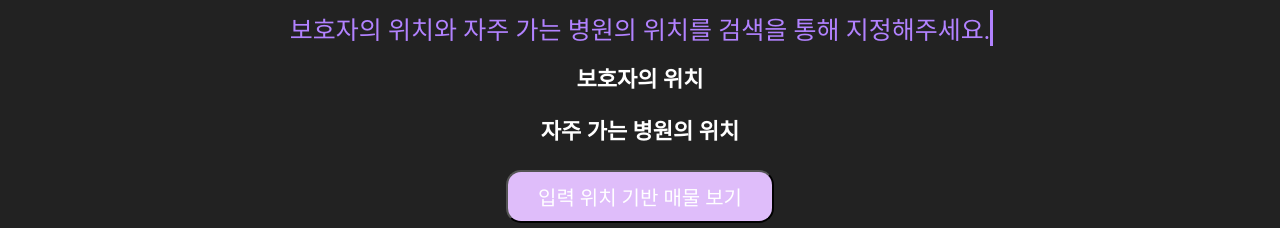
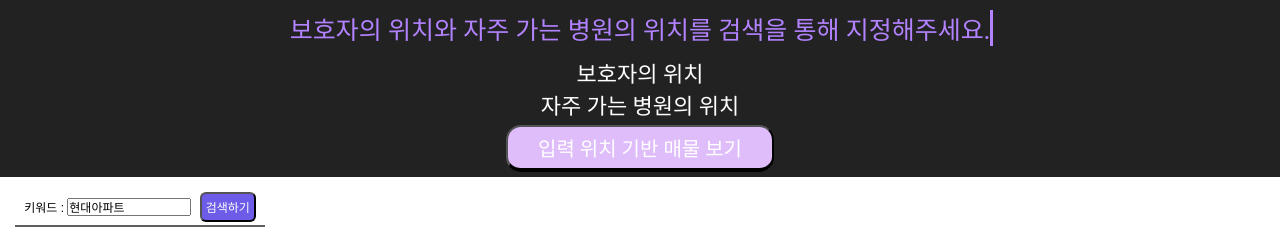
Before and after one commit to kimhyunkwang/medical-blind-spot, a Flask app: page / in a window 1280 px wide. Shown: the part 60-288 px from the top of the page. Run offline with Flask 2, Linux system fonts and the light colour scheme; some libraries are stand-ins or nearby versions; some web fonts are replaced.

Commit message:
css 수정

```diff
--- a/app/static/css/location.css
+++ b/app/static/css/location.css
@@ -26,7 +26,7 @@
 	white-space: nowrap;
 	color: transparent;
 	padding-top:10px;
-	padding-bottom:15px;
+	padding-bottom:10px;
 }
 
 #title-text::before {
@@ -72,9 +72,10 @@
 	display:inline-block;
   	color:#ffffff;
 	font-size:20px;
-	padding:10px 30px;
+	padding: 6px 30px;
 	text-decoration:none;
 	font-family: 'MaplestoryOTFBold';
+	border-bottom-width: 4px;
 }
 
 .btn_next{
--- a/app/static/js/location.js
+++ b/app/static/js/location.js
@@ -213,7 +213,7 @@
     protectorLocationData.address = positionAddress;
 
     document.getElementById("showProtectorLocation").innerHTML = `
-                                                                    <p>${protectorLocationData.title}${protectorLocationData.roadAddress}${protectorLocationData.address}</p>
+                                                                    ${protectorLocationData.title}${protectorLocationData.roadAddress}${protectorLocationData.address}
                                                                     `;
 
     protectorLocation = {};
@@ -232,7 +232,7 @@
     hospitalLocationData.address = positionAddress;
 
     document.getElementById("showHospitalLocation").innerHTML = `
-                                                                    <p>${hospitalLocationData.title}${hospitalLocationData.roadAddress}${hospitalLocationData.address}</p>
+                                                                    ${hospitalLocationData.title}${hospitalLocationData.roadAddress}${hospitalLocationData.address}
                                                                     `;
     hospitalLocation = {};
     hospitalLocation['lat'] = positionLat;
--- a/app/templates/location.html
+++ b/app/templates/location.html
@@ -16,15 +16,13 @@
     <div id="title-text">
         <span>보호자의 위치와 자주 가는 병원의 위치를 검색을 통해 지정해주세요.</span>
     </div>
-            <div class="locations">
-              <h5 id=pro_location>보호자의 위치</h5>
-              <p><div id="showProtectorLocation"></div></p>
-              <h5 id=hos_location>자주 가는 병원의 위치</h5>
-              <p><div id="showHospitalLocation"></div></p>
-                <div class="row_page_navigator">
-                    <button type="button" class="btn_next" onclick="nextPage()">입력 위치 기반 매물 보기</button>
-                </div>
+        <div class="locations">
+            <span style="padding:10px;"></span><span id="pro_location">보호자의 위치</span><span id="showProtectorLocation"></span>
+            <br><span style="padding:10px;"></span><span id="hos_location">자주 가는 병원의 위치</span><span id="showHospitalLocation"></span>
+            <div class="row_page_navigator">
+                <button type="button" class="btn_next" onclick="nextPage()">입력 위치 기반 매물 보기</button>
             </div>
+        </div>
     </div>
 
         <div class=map_wrap>
--- a/app/templates/nav.html
+++ b/app/templates/nav.html
@@ -19,11 +19,11 @@
             <button class="button"><h1 class="button-text">집바구니</h1></button>
         </a> -->
         <a href="/logout">
-            <button class="button"><h1 class="button-text">로그아웃</h1></button>
+            <button class="button"><h1 class="button-text" style="font-family: 'MaplestoryOTFBold';">로그아웃</h1></button>
         </a>
         {% else %}
         <a href="/login">
-            <button class="button"><h1 class="button-text">로그인</h1></button>
+            <button class="button"><h1 class="button-text" style="font-family: 'MaplestoryOTFBold';">로그인</h1></button>
         </a>
         {% endif %}
 
```
Also changed, not shown: app/static/css/intro.css (+8 -7 lines), app/templates/intro.html (+38 -11 lines), app/static/image/data_img/12.png (added).
